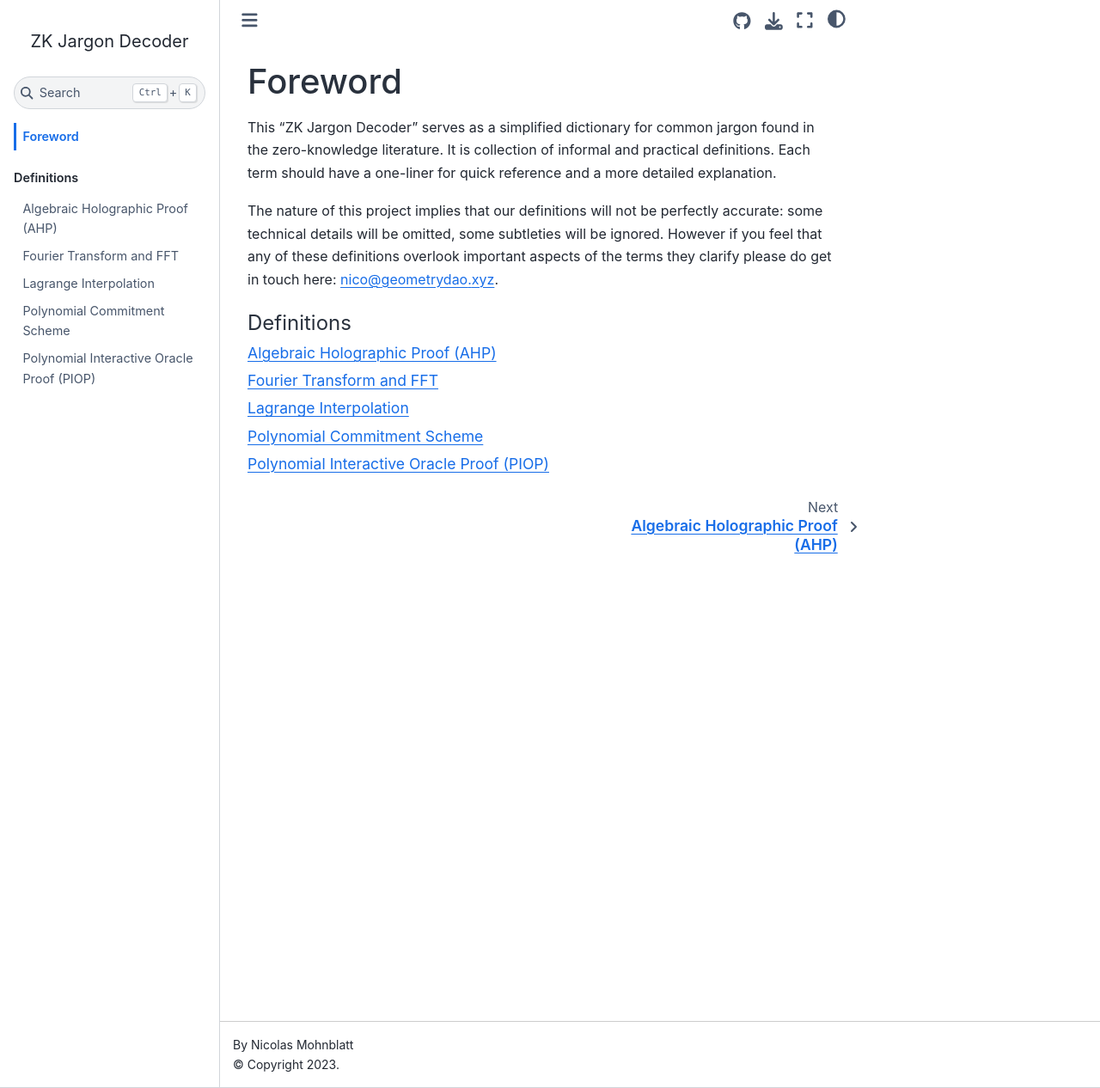
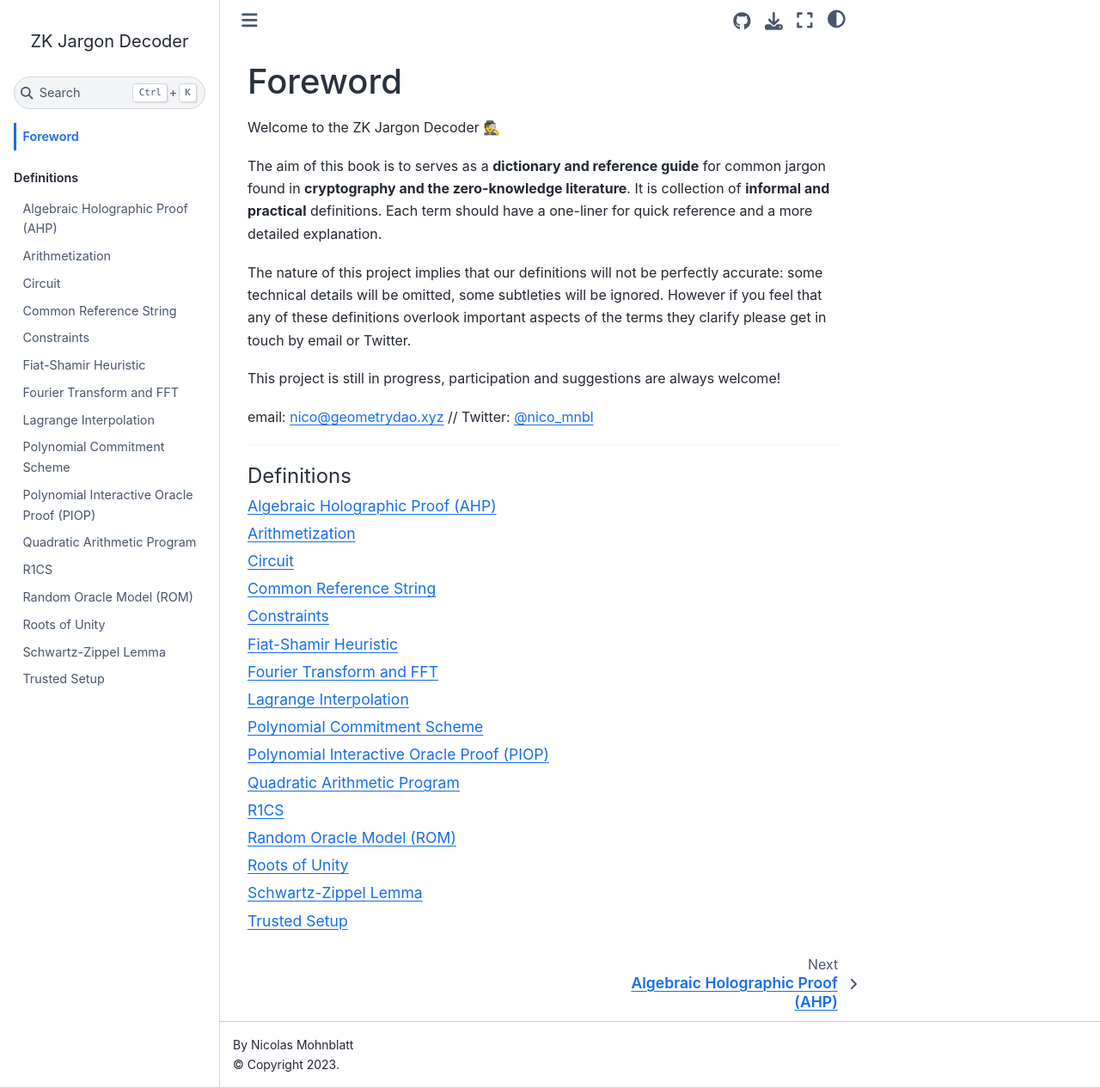
Before and after one commit to zkjargon/zkjargon.github.io, a Jupyter Book: the page built from foreword.md, in a window 1280 px wide and 1266 px high. Shown: the whole window at 86% size. Built offline with Jupyter Book 1.0.4 settings and Sphinx 7.4.7 and the Sphinx Book theme 1.1.4, drawn with Linux system fonts in a browser that asks for light colours.

Commit message:
added definitions and TODOs

````diff
--- a/_toc.yml
+++ b/_toc.yml
@@ -3,8 +3,19 @@ root: foreword
 parts:
 - caption: Definitions
   chapters:
-  - file: definitions/ahp
+  - file: definitions/algebraic_holographic_proof
+  - file: definitions/arithmetization
+  - file: definitions/circuit
+  - file: definitions/common_reference_string
+  - file: definitions/constraints
+  - file: definitions/fiat_shamir
   - file: definitions/fourier_transform
   - file: definitions/lagrange_interpolation
   - file: definitions/polynomial_commitment
   - file: definitions/polynomial_interactive_oracle_proof
+  - file: definitions/quadratic_arithmetic_program
+  - file: definitions/r1cs
+  - file: definitions/random_oracle
+  - file: definitions/roots_of_unity
+  - file: definitions/schwartz_zippel
+  - file: definitions/trusted_setup
--- /dev/null
+++ b/definitions/common_reference_string.md
@@ -0,0 +1 @@
+# Common Reference String
--- /dev/null
+++ b/definitions/constraints.md
@@ -0,0 +1 @@
+# Constraints
--- /dev/null
+++ b/definitions/fiat_shamir.md
@@ -0,0 +1,4 @@
+(def:fiat_shamir)=
+# Fiat-Shamir Heuristic
+
+> Turn an interactive protocol into a non-interactive protocol (in the [random oracle model](def:random_oracle)).
--- /dev/null
+++ b/definitions/quadratic_arithmetic_program.md
@@ -0,0 +1,2 @@
+# Quadratic Arithmetic Program
+> One way (amongst many others) to encode an arithmetic circuit into a set of arithmetic equations. See [Arithmetization](def:arithmetization).
--- /dev/null
+++ b/definitions/r1cs.md
@@ -0,0 +1,2 @@
+# R1CS
+> One way (amongst many others) to encode an arithmetic circuit into a set of arithmetic equations. See [Arithmetization](def:arithmetization).
--- /dev/null
+++ b/definitions/roots_of_unity.md
@@ -0,0 +1 @@
+# Roots of Unity
--- /dev/null
+++ b/definitions/trusted_setup.md
@@ -0,0 +1 @@
+# Trusted Setup
--- a/foreword.md
+++ b/foreword.md
@@ -1,8 +1,16 @@
 # Foreword
 
-This "ZK Jargon Decoder" serves as a simplified dictionary for common jargon found in the zero-knowledge literature. It is collection of informal and practical definitions. Each term should have a one-liner for quick reference and a more detailed explanation.
+Welcome to the ZK Jargon Decoder 🕵️
 
-The nature of this project implies that our definitions will not be perfectly accurate: some technical details will be omitted, some subtleties will be ignored. However if you feel that any of these definitions overlook important aspects of the terms they clarify please do get in touch here: [nico@geometrydao.xyz](mailto:nico@geometrydao.xyz).
+The aim of this book is to serves as a **dictionary and reference guide** for common jargon found in **cryptography and the zero-knowledge literature**. It is collection of **informal and practical** definitions. Each term should have a one-liner for quick reference and a more detailed explanation.
+
+The nature of this project implies that our definitions will not be perfectly accurate: some technical details will be omitted, some subtleties will be ignored. However if you feel that any of these definitions overlook important aspects of the terms they clarify please get in touch by email or Twitter.
+
+This project is still in progress, participation and suggestions are always welcome!
+
+email: [nico@geometrydao.xyz](mailto:nico@geometrydao.xyz) // Twitter: [@nico_mnbl](https://twitter.com/nico_mnbl)
+
+---
 
 ```{tableofcontents}
 ```
--- a/references.bib
+++ b/references.bib
@@ -10,3 +10,18 @@
     year         = {2019},
     note         = {\url{https://ia.cr/2019/1047}},
 }
+
+@misc{cryptoeprint:2019:1229,
+    author       = {Benedikt Bünz and Ben Fisch and Alan Szepieniec},
+    title        = {Transparent SNARKs from DARK Compilers},
+    howpublished = {Cryptology ePrint Archive, Report 2019/1229},
+    year         = {2019},
+    note         = {\url{https://ia.cr/2019/1229}},
+}
+
+@misc{Nitulescu2020zkSNARKsAG,
+  title={zk-SNARKs: A Gentle Introduction},
+  author={Anca Nitulescu},
+  year={2020},
+  note={\url{https://www.di.ens.fr/~nitulesc/files/Survey-SNARKs.pdf}}
+}
````
Also changed, not shown: definitions/ahp.md (deleted, +0 -17 lines), definitions/algebraic_holographic_proof.md (added, +20 -0 lines), definitions/arithmetization.md (added, +11 -0 lines), definitions/circuit.md (added, +17 -0 lines), definitions/polynomial_commitment.md (+1 -0 lines), definitions/polynomial_interactive_oracle_proof.md (+14 -6 lines), definitions/random_oracle.md (added, +14 -0 lines), definitions/schwartz_zippel.md (added, +24 -0 lines), images/arithmetic_circuit.png (added).
